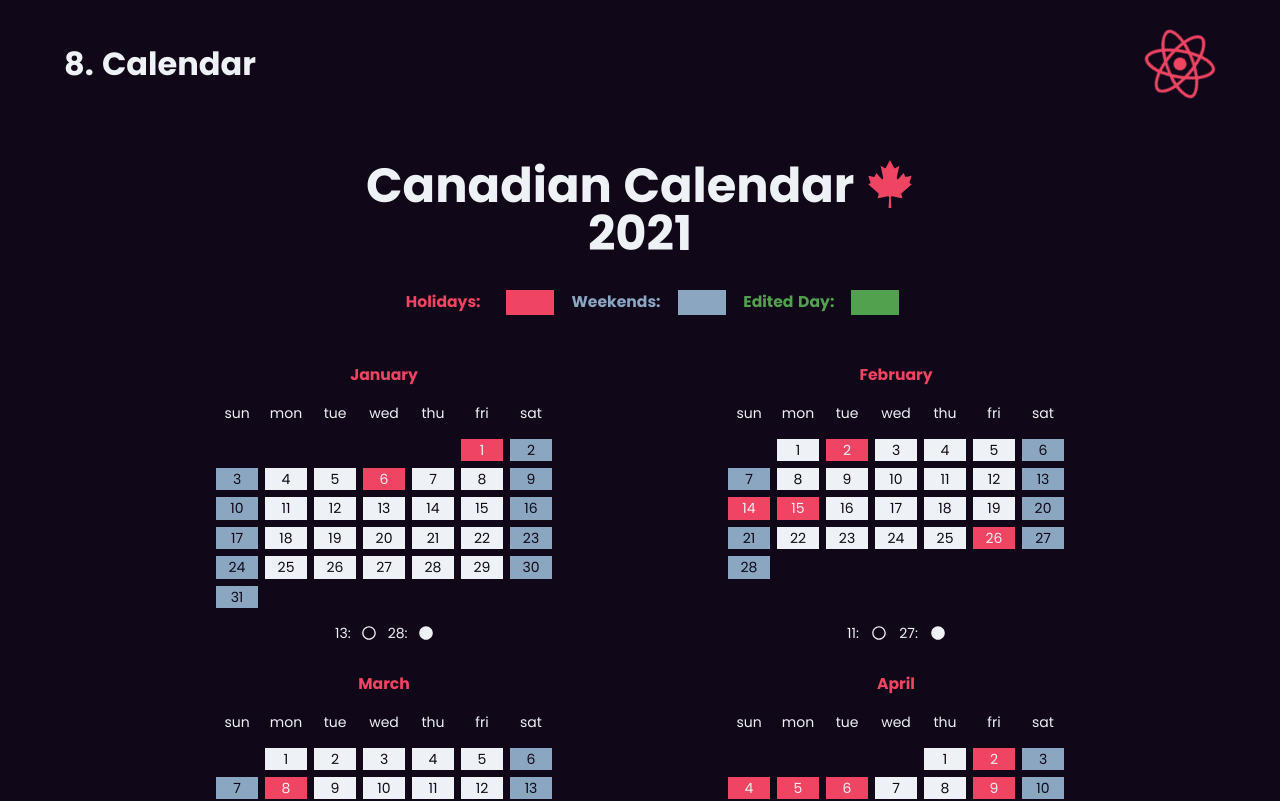
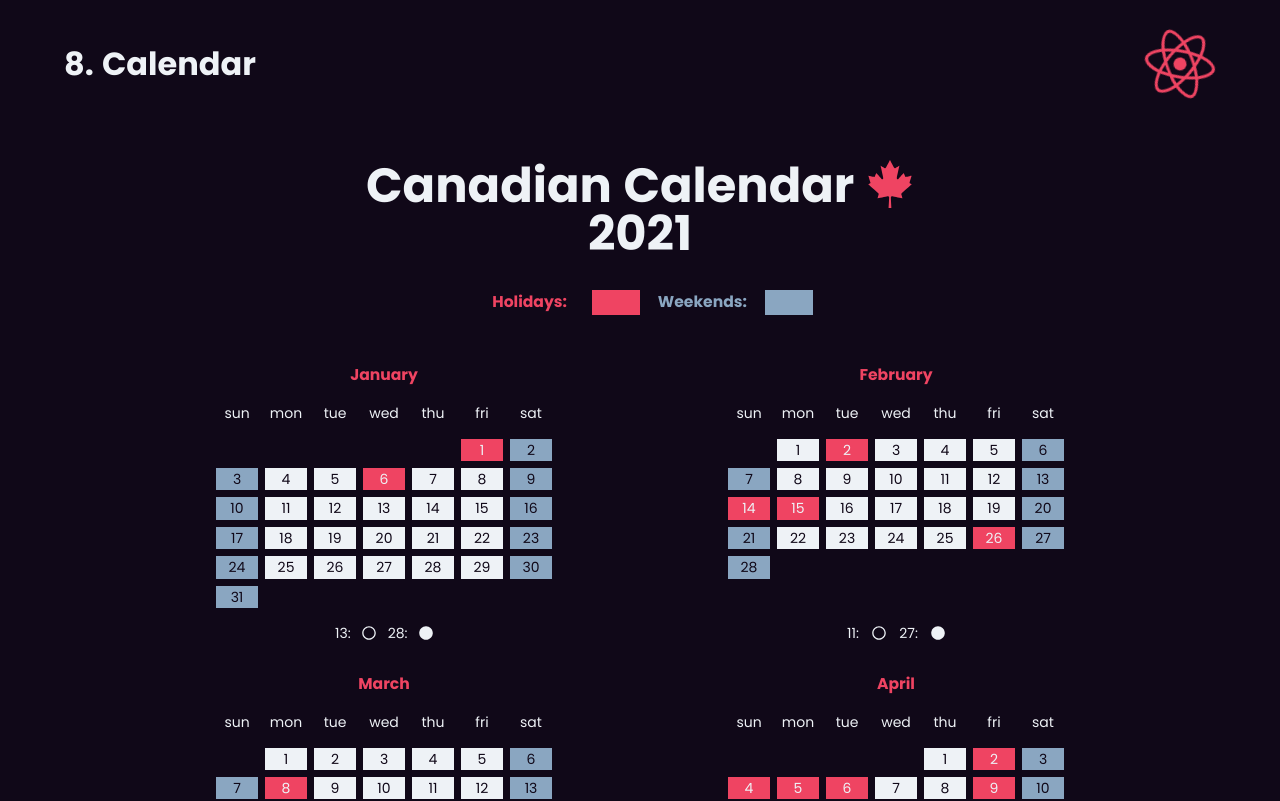
Before and after one commit to RamziBach/Calendar, a React (Create React App) app: page / in a window 1280 px wide. Shown: the top 801 px of the page. Built offline with nearby package versions, Linux system fonts and the light colour scheme.

Commit message:
removed one legend element

```diff
--- a/src/components/legend/Legend.js
+++ b/src/components/legend/Legend.js
@@ -11,10 +11,10 @@ const Legend = () => {
         <h5 className="legend-name weekends">Weekends:</h5>
         <div className="legend-weekends"></div>
       </div>
-      <div className="legend-edited-parent">
+      {/* <div className="legend-edited-parent">
         <h5 className="legend-name edited">Edited Day:</h5>
         <div className="legend-edited"></div>
-      </div>
+      </div> */}
     </div>
   );
 };
```
Also changed, not shown: 1 other file (tests, documents, lock files or other folders).
